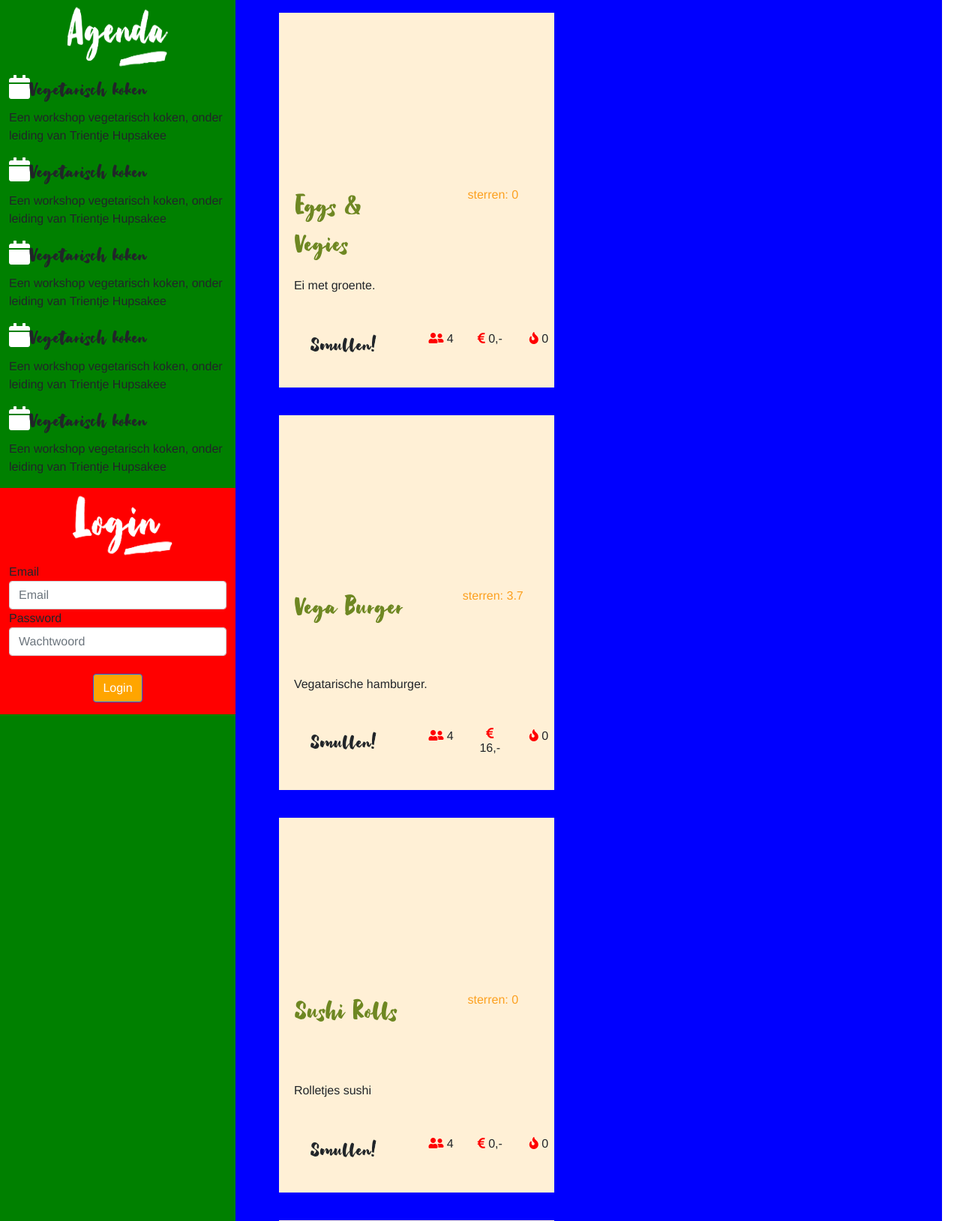
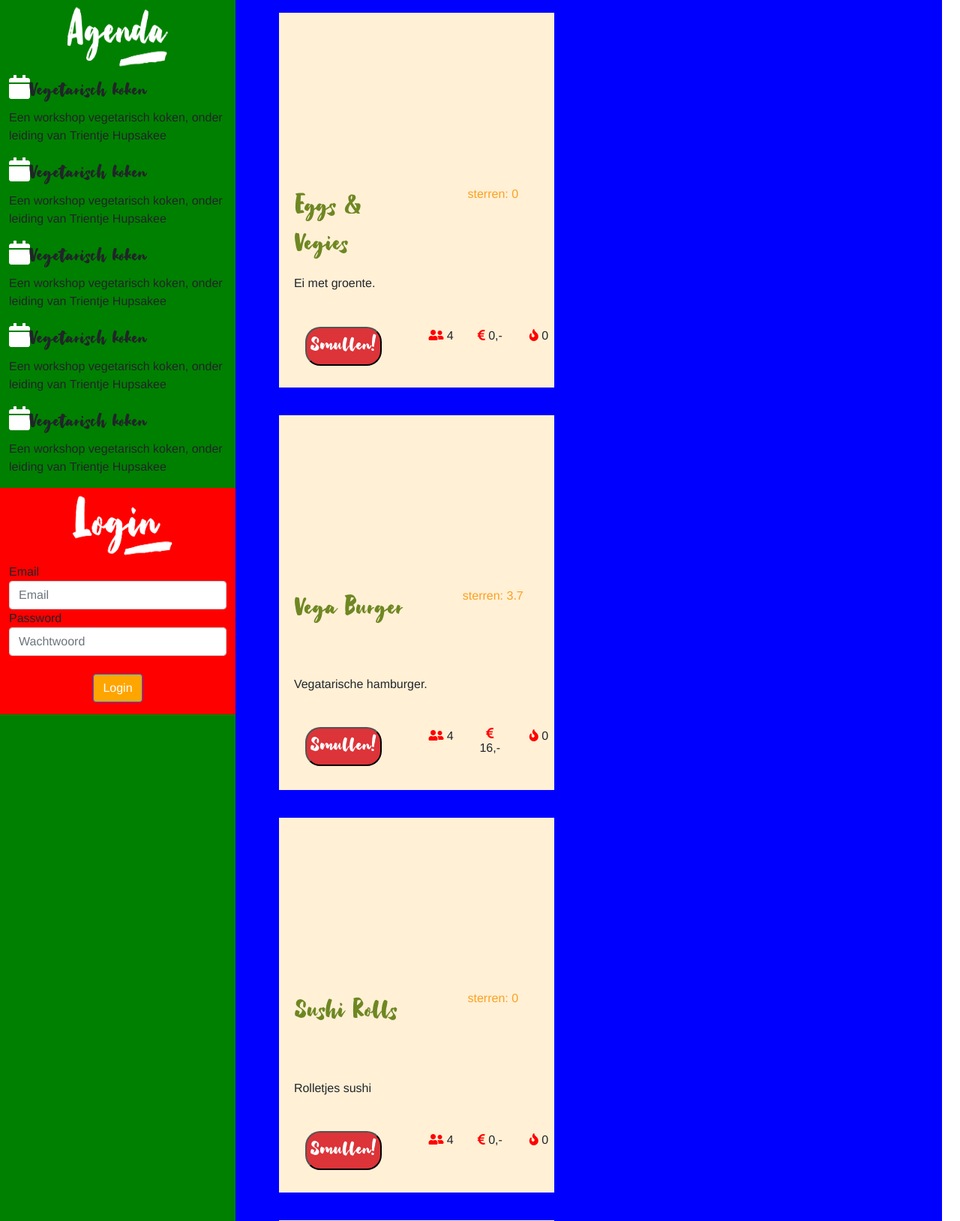
Before and after one commit to LiekeDeckers/educom-verrukkulluk, a PHP site: page / in a window 1280 px wide. Shown: the part 201-1830 px from the top of the page at 75% size. Run offline with PHP 8.4, Linux system fonts and the light colour scheme; data comes from the database, SQL or seed files in the repository; data that the repository does not hold is empty; some libraries are stand-ins or nearby versions.

Commit message:
smullen button #13

```diff
--- a/assets/css/main.css
+++ b/assets/css/main.css
@@ -114,9 +114,8 @@ html, body {
     transition: all 0.4s ease;
     padding: 40px;
 }
+
 /* agenda */
-
-
 
 
 /* login */
--- a/templates/homepage.html.twig
+++ b/templates/homepage.html.twig
@@ -50,7 +50,9 @@
 
                     <div class="row">
                         <div class="col-6 smullen">
-                            <h3>Smullen!</h3>
+                            <button style="background-color: var(--lighter-red); border-radius:20px">
+                                <h3 style="color: white">Smullen!</h3>
+                            </button>
                         </div>
                         <div class="col-2 gerechten_info">
                             <p><i class="fa fa-user-friends" style="color: red"></i> 4</p>
```
